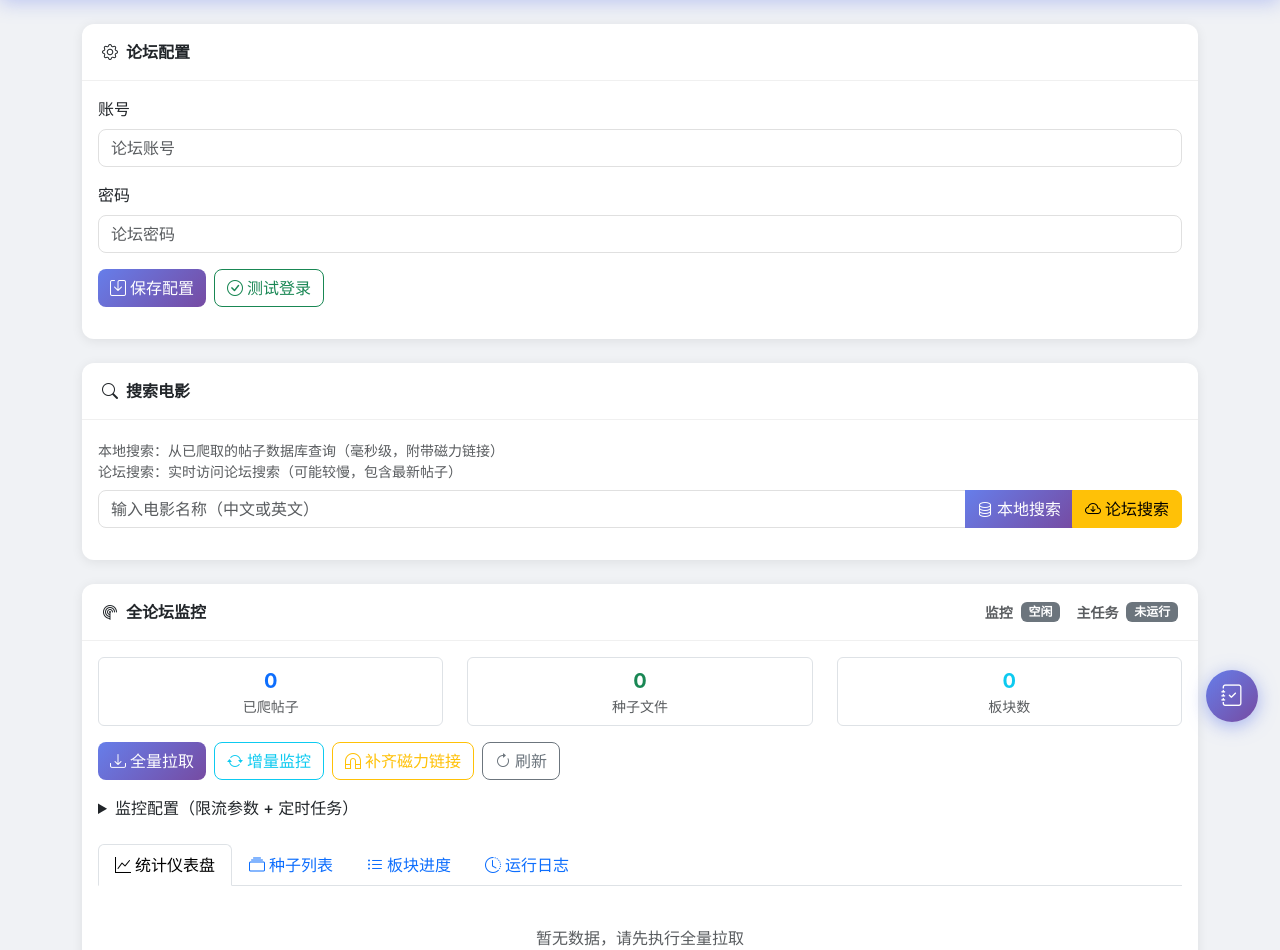
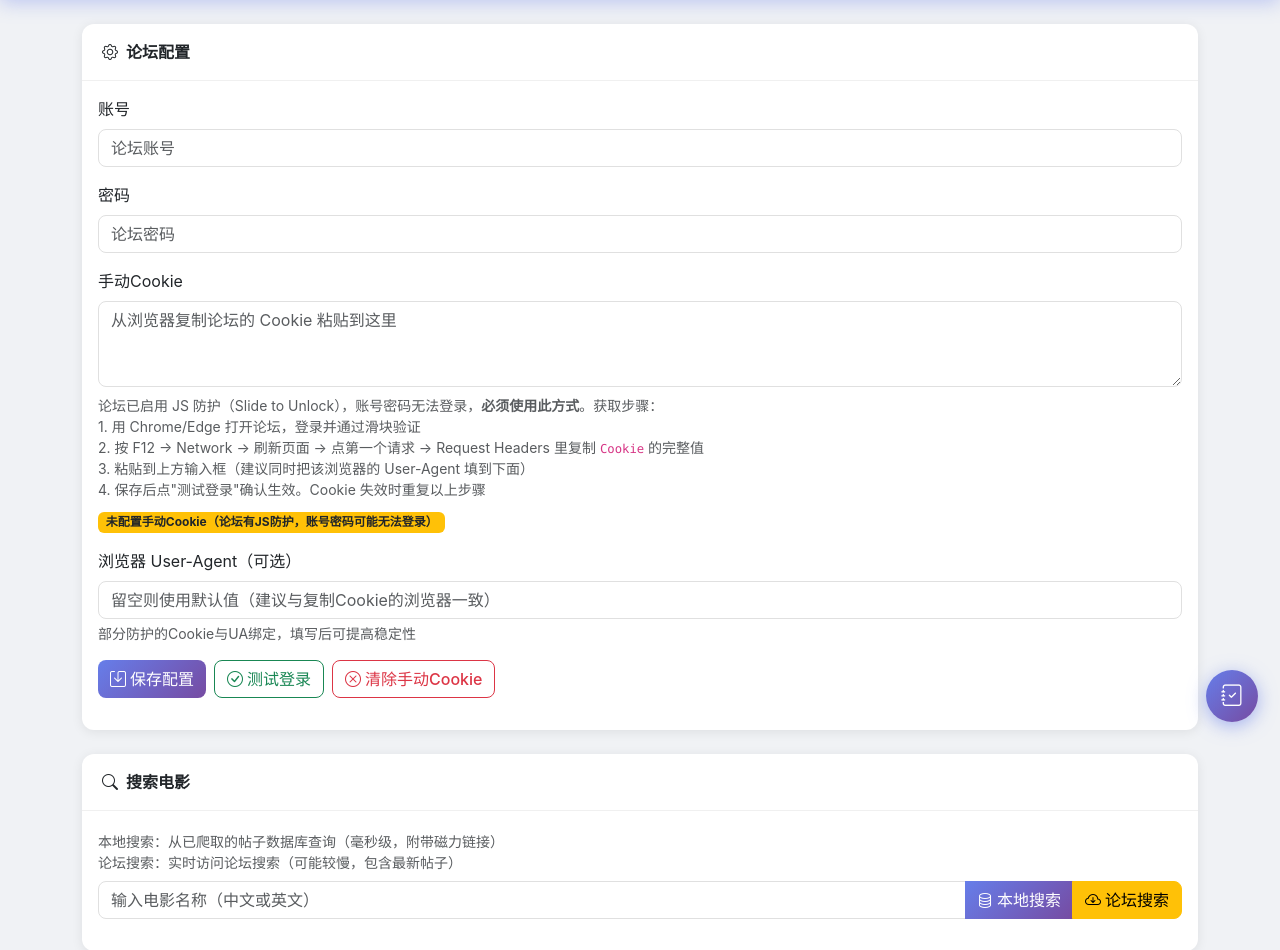
Before and after one commit to DTQEight/115transfer, a Flask app: page /baidu in a window 1280 px wide. Shown: the part 56-1006 px from the top of the page. Run offline with Flask 3, Linux system fonts and the light colour scheme; the visitor is signed in with stand-in values (Sample User, id 1); data that the repository does not hold is empty; some libraries are stand-ins or nearby versions.

Commit message:
feat: support manual browser cookie for forum access
The forum enabled a full-site JS challenge (Slide to Unlock), so credential-based login through requests no longer works: the login page returns the challenge instead of the form, and the crawler fails with an opaque parse error.

Add manual cookie mode: users paste the Cookie and User-Agent from a logged-in browser, and _get_session reuses it (rebuilding when either changes). Detect challenge pages in login and thread fetches so failures explain that the cookie expired instead of blaming page parsing. Expose cookie/UA fields plus a clear action in the forum config UI.

```diff
--- a/app.py
+++ b/app.py
@@ -2092,12 +2092,16 @@ def baidu_config():
     if request.method == 'GET':
         try:
             config = baidu_forum.load_config()
-            # 不返回密码明文，前端只需知道是否已配置
+            manual = config.get('manual_cookie', '') or ''
+            # 不返回密码与Cookie明文，前端只需知道是否已配置
             return jsonify({
                 'success': True,
                 'config': {
                     'username': config.get('username', ''),
                     'has_password': bool(config.get('password', '')),
+                    'has_manual_cookie': bool(manual),
+                    'manual_cookie_len': len(manual),
+                    'manual_ua': config.get('manual_ua', ''),
                 }
             })
         except Exception as e:
@@ -2107,17 +2111,37 @@ def baidu_config():
         data = request.get_json(force=True, silent=True) or {}
         username = (data.get('username') or '').strip()
         password = (data.get('password') or '').strip()
-        if not username:
-            return jsonify({'success': False, 'message': '请输入账号'})
+        # manual_cookie 为 None 表示不修改；clear_cookie 为 True 表示清除
+        manual_cookie = data.get('manual_cookie')
+        manual_ua = data.get('manual_ua')
+        clear_cookie = bool(data.get('clear_cookie'))
+        has_manual = bool((manual_cookie or '').strip())
+        if not username and not has_manual and not (
+                baidu_forum.load_config().get('manual_cookie') and not clear_cookie):
+            return jsonify({'success': False, 'message': '请输入账号，或填写手动Cookie'})
 
         def _update(cfg):
-            cfg['username'] = username
+            if username:
+                cfg['username'] = username
             if password:
                 cfg['password'] = password
                 # 账号密码变更后清除旧的cookie缓存
                 cfg.pop('cookies', None)
                 cfg.pop('cookies_ts', None)
+            if clear_cookie:
+                cfg.pop('manual_cookie', None)
+                cfg.pop('manual_ua', None)
+            else:
+                if (manual_cookie or '').strip():
+                    cfg['manual_cookie'] = manual_cookie.strip()
+                    # 手动Cookie优先，旧的账号密码登录缓存不再需要
+                    cfg.pop('cookies', None)
+                    cfg.pop('cookies_ts', None)
+                if manual_ua is not None:
+                    cfg['manual_ua'] = manual_ua.strip()
         baidu_forum.update_config(_update)
+        # 立即生效：丢弃旧会话，下次调用按新配置重建
+        baidu_forum._reset_session()
         return jsonify({'success': True, 'message': '配置已保存'})
     except Exception as e:
         logger.error(f'[百度] 保存配置失败: {e}')
--- a/templates/baidu.html
+++ b/templates/baidu.html
@@ -19,12 +19,32 @@
                     <label class="form-label">密码</label>
                     <input type="password" id="forumPass" class="form-control" placeholder="论坛密码">
                 </div>
+                <div class="mb-3">
+                    <label class="form-label">手动Cookie</label>
+                    <textarea id="forumCookie" class="form-control" rows="3" placeholder="从浏览器复制论坛的 Cookie 粘贴到这里"></textarea>
+                    <div class="form-text mt-2">
+                        论坛已启用 JS 防护（Slide to Unlock），账号密码无法登录，<strong>必须使用此方式</strong>。获取步骤：<br>
+                        1. 用 Chrome/Edge 打开论坛，登录并通过滑块验证<br>
+                        2. 按 F12 → Network → 刷新页面 → 点第一个请求 → Request Headers 里复制 <code>Cookie</code> 的完整值<br>
+                        3. 粘贴到上方输入框（建议同时把该浏览器的 User-Agent 填到下面）<br>
+                        4. 保存后点"测试登录"确认生效。Cookie 失效时重复以上步骤
+                    </div>
+                    <div id="cookieStatus" class="mt-2"></div>
+                </div>
+                <div class="mb-3">
+                    <label class="form-label">浏览器 User-Agent（可选）</label>
+                    <input type="text" id="forumUa" class="form-control" placeholder="留空则使用默认值（建议与复制Cookie的浏览器一致）">
+                    <div class="form-text">部分防护的Cookie与UA绑定，填写后可提高稳定性</div>
+                </div>
                 <div class="d-flex gap-2">
                     <button onclick="saveForumConfig()" class="btn btn-primary">
                         <i class="bi bi-save me-1"></i>保存配置
                     </button>
                     <button onclick="testForumLogin()" class="btn btn-outline-success">
                         <i class="bi bi-check-circle me-1"></i>测试登录
+                    </button>
+                    <button onclick="clearForumCookie()" class="btn btn-outline-danger">
+                        <i class="bi bi-x-circle me-1"></i>清除手动Cookie
                     </button>
                 </div>
                 <div id="configResult" class="mt-3"></div>
@@ -248,7 +268,7 @@
 
 {% block extra_script %}
 // 页面加载时读取配置
-(async function loadForumConfig() {
+async function loadForumConfig() {
     try {
         var resp = await apiFetch('/baidu/config');
         if (!resp.ok) {
@@ -261,11 +281,22 @@
             if (result.config.has_password) {
                 document.getElementById('forumPass').placeholder = '已配置（留空则不修改）';
             }
+            if (result.config.manual_ua) document.getElementById('forumUa').value = result.config.manual_ua;
+            var statusEl = document.getElementById('cookieStatus');
+            if (result.config.has_manual_cookie) {
+                document.getElementById('forumCookie').placeholder =
+                    '已配置（' + result.config.manual_cookie_len + ' 字符，留空则不修改）';
+                statusEl.innerHTML = '<span class="badge bg-success">手动Cookie已配置</span>';
+            } else {
+                document.getElementById('forumCookie').placeholder = '从浏览器复制论坛的 Cookie 粘贴到这里';
+                statusEl.innerHTML = '<span class="badge bg-warning text-dark">未配置手动Cookie（论坛有JS防护，账号密码可能无法登录）</span>';
+            }
         }
     } catch (e) {
         console.error('加载配置失败:', e);
     }
-})();
+}
+loadForumConfig();
 
 function showResult(elId, html, type) {
     var el = document.getElementById(elId);
@@ -276,26 +307,54 @@ function showResult(elId, html, type) {
 async function saveForumConfig() {
     var username = document.getElementById('forumUser').value.trim();
     var password = document.getElementById('forumPass').value.trim();
-    if (!username) {
-        showResult('configResult', '请输入账号', 'danger');
+    var cookie = document.getElementById('forumCookie').value.trim();
+    var ua = document.getElementById('forumUa').value.trim();
+    if (!username && !cookie) {
+        showResult('configResult', '请输入账号，或填写手动Cookie', 'danger');
         return;
     }
     try {
+        var payload = {username: username, password: password, manual_ua: ua};
+        if (cookie) payload.manual_cookie = cookie;
         var resp = await apiFetch('/baidu/config', {
             method: 'POST',
             headers: {'Content-Type': 'application/json'},
-            body: JSON.stringify({username: username, password: password})
+            body: JSON.stringify(payload)
         });
         var result = await resp.json();
         if (result.success) {
             showResult('configResult', '配置已保存', 'success');
             document.getElementById('forumPass').value = '';
             document.getElementById('forumPass').placeholder = '已配置（留空则不修改）';
+            document.getElementById('forumCookie').value = '';
+            loadForumConfig();
         } else {
             showResult('configResult', result.message || '保存失败', 'danger');
         }
     } catch (e) {
         showResult('configResult', '保存失败: ' + e.message, 'danger');
+    }
+}
+
+async function clearForumCookie() {
+    if (!confirm('确定清除已保存的手动Cookie？\n清除后将回退到账号密码登录，而论坛已启用JS防护，可能无法登录。')) return;
+    try {
+        var resp = await apiFetch('/baidu/config', {
+            method: 'POST',
+            headers: {'Content-Type': 'application/json'},
+            body: JSON.stringify({clear_cookie: true})
+        });
+        var result = await resp.json();
+        if (result.success) {
+            showResult('configResult', '已清除手动Cookie', 'success');
+            document.getElementById('forumCookie').value = '';
+            document.getElementById('forumUa').value = '';
+            loadForumConfig();
+        } else {
+            showResult('configResult', result.message || '清除失败', 'danger');
+        }
+    } catch (e) {
+        showResult('configResult', '清除失败: ' + e.message, 'danger');
     }
 }
 
```
Also changed, not shown: baidu_forum.py (+73 -11 lines).
